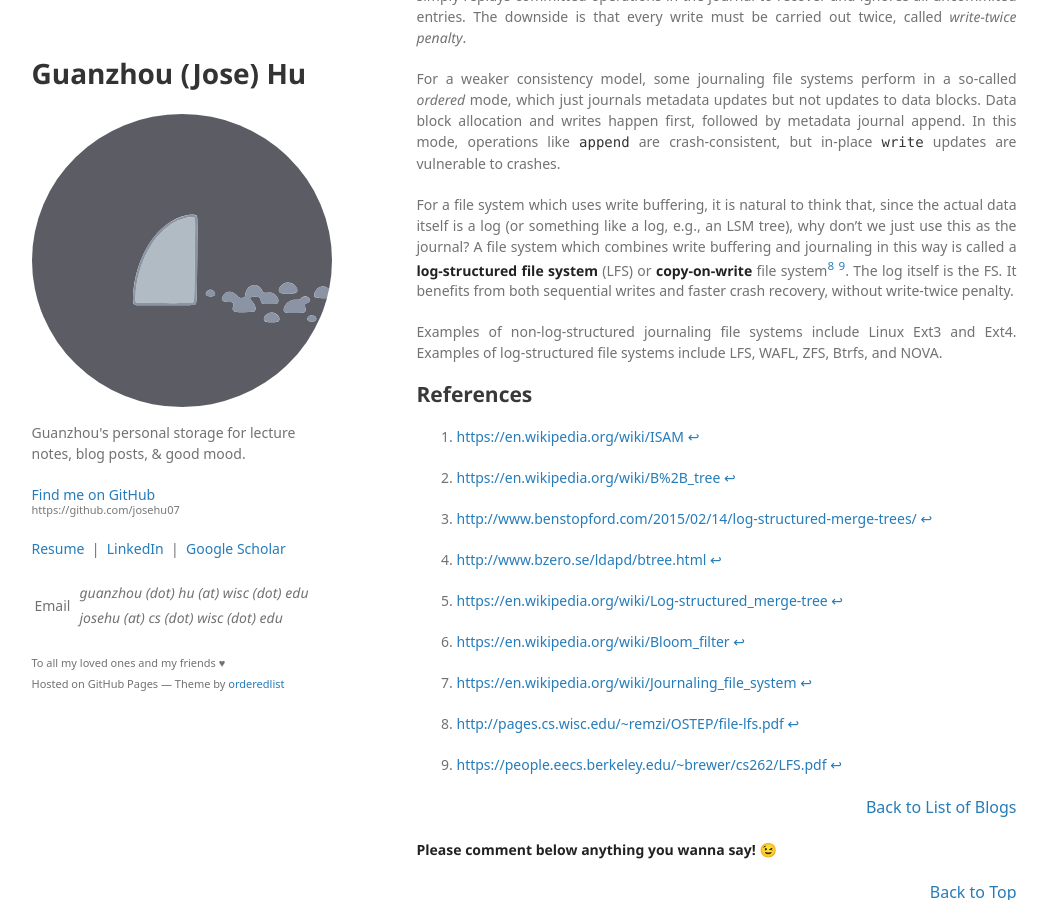
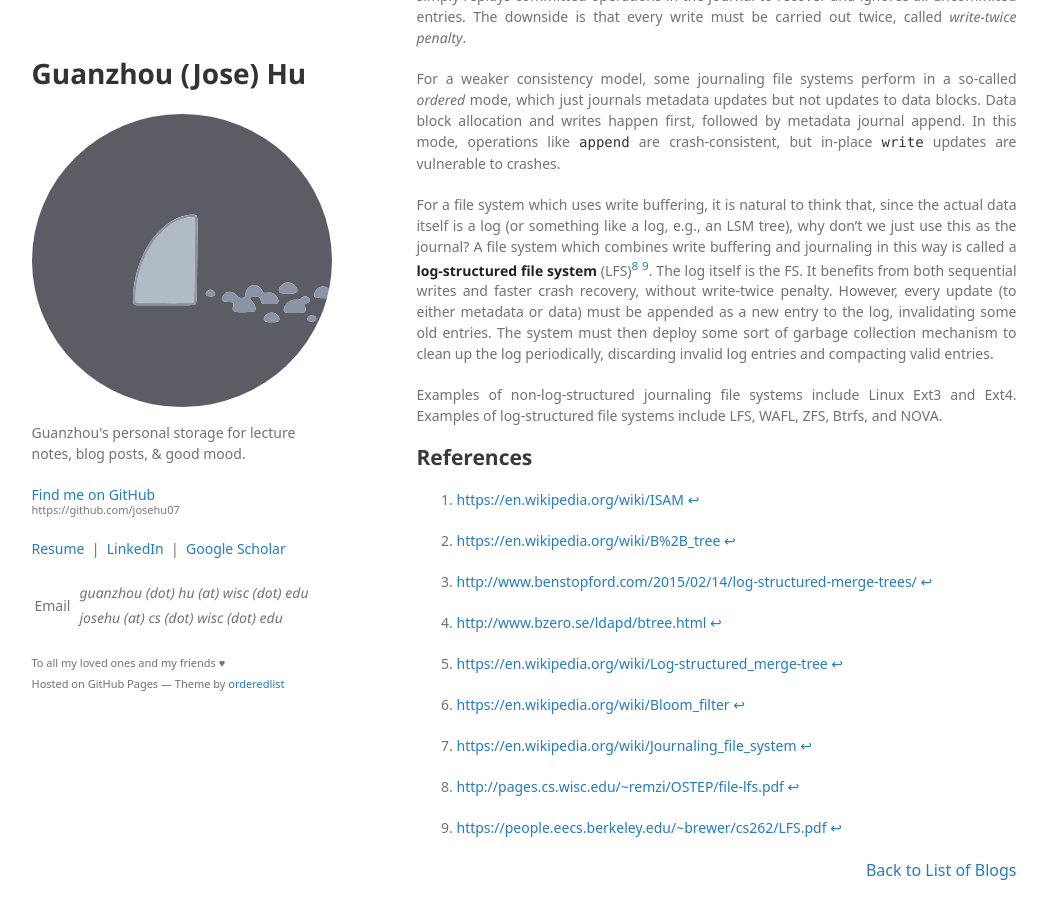
Before and after one commit to josehu07/josehu07.github.io, a Jekyll site: the page built from _posts/2020-06-13-write-buffering-lsm-tree.md, in a window 1280 px wide and 900 px high, scrolled down 4142 px. Shown: the whole window, without its empty margins (116-1163 px from the left). Built offline with Jekyll 4.4.1, drawn with Linux system fonts in a browser that asks for light colours; some web fonts are replaced; formulas are drawn with MathJax 3; a script that is not in the unit is left out; comment, search, counter and statistics services are not loaded.

Commit message:
update write buffering log-structuring post

```diff
--- a/_posts/2020-06-13-write-buffering-lsm-tree.md
+++ b/_posts/2020-06-13-write-buffering-lsm-tree.md
@@ -83,7 +83,7 @@ A journaling file system keeps a journal on disk (should call it *journal* here
 
 For a weaker consistency model, some journaling file systems perform in a so-called *ordered* mode, which just journals metadata updates but not updates to data blocks. Data block allocation and writes happen first, followed by metadata journal append. In this mode, operations like `append` are crash-consistent, but in-place `write` updates are vulnerable to crashes.
 
-For a file system which uses write buffering, it is natural to think that, since the actual data itself is a log (or something like a log, e.g., an LSM tree), why don't we just use this as the journal? A file system which combines write buffering and journaling in this way is called a **log-structured file system** (LFS) or **copy-on-write** file system[^8] [^9]. The log itself is the FS. It benefits from both sequential writes and faster crash recovery, without write-twice penalty.
+For a file system which uses write buffering, it is natural to think that, since the actual data itself is a log (or something like a log, e.g., an LSM tree), why don't we just use this as the journal? A file system which combines write buffering and journaling in this way is called a **log-structured file system** (LFS)[^8] [^9]. The log itself is the FS. It benefits from both sequential writes and faster crash recovery, without write-twice penalty. However, every update (to either metadata or data) must be appended as a new entry to the log, invalidating some old entries. The system must then deploy some sort of garbage collection mechanism to clean up the log periodically, discarding invalid log entries and compacting valid entries.
 
 Examples of non-log-structured journaling file systems include Linux Ext3 and Ext4. Examples of log-structured file systems include LFS, WAFL, ZFS, Btrfs, and NOVA.
 
```
